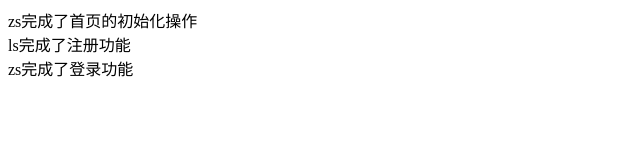
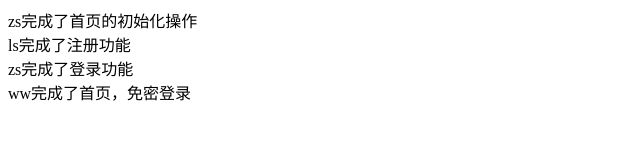
Before and after one commit to WF-1314/first, a plain HTML site: page index.html in a window 1280 px wide. Shown: the whole page, without its empty margins (0-640 px from the left). Drawn offline with Linux system fonts and the light colour scheme.

Commit message:
免密提交测试

```diff
--- a/index.html
+++ b/index.html
@@ -10,5 +10,6 @@
   <div>zs完成了首页的初始化操作</div>
   <div>ls完成了注册功能</div>
   <div>zs完成了登录功能</div>
+  <div>ww完成了首页，免密登录</div>
 </body>
 </html>
```
